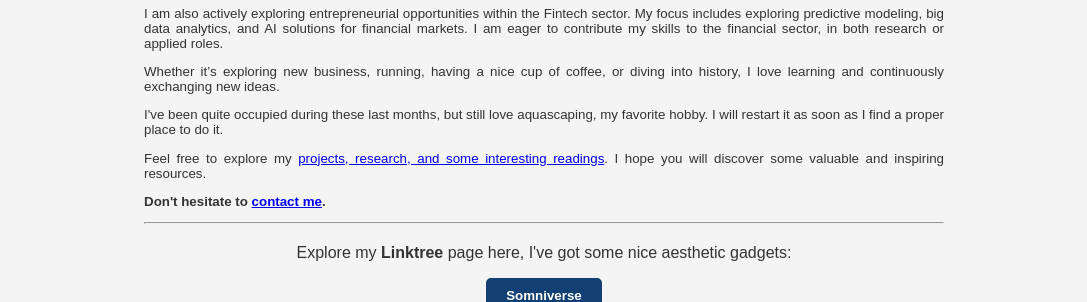
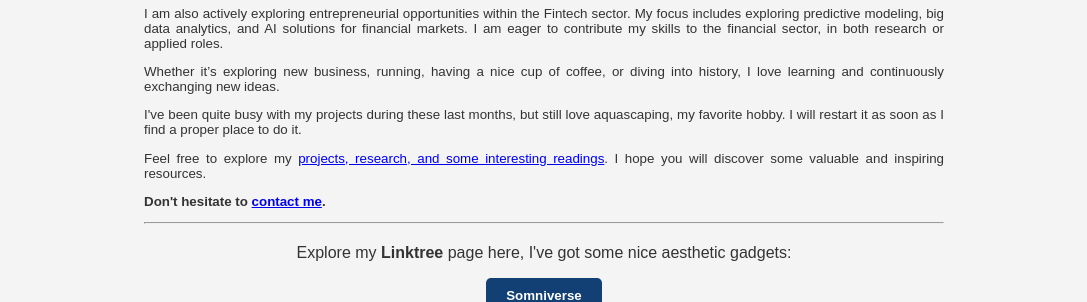
Before and after one commit to GregSom-MSc/GregSom-MSc.github.io, a Jekyll site: the page built from index.md, in a window 1280 px wide. Shown: the part 426-728 px from the top of the page, without its empty margins (96-1183 px from the left). Built offline with Jekyll 4.4.1, drawn with Linux system fonts in a browser that asks for light colours.

Commit message:
Update index.md

```diff
--- a/index.md
+++ b/index.md
@@ -14,7 +14,7 @@ layout: default
 
     <p>Whether it’s exploring new business, running, having a nice cup of coffee, or diving into history, I love learning and continuously exchanging new ideas.</p>
 
-    <p>I've been quite occupied during these last months, but still love aquascaping, my favorite hobby. I will restart it as soon as I find a proper place to do it.</p>
+    <p>I've been quite busy with my projects during these last months, but still love aquascaping, my favorite hobby. I will restart it as soon as I find a proper place to do it.</p>
 
     <p>Feel free to explore my <a href="https://GregSom-MSc.github.io/research">projects, research, and some interesting readings</a>. I hope you will discover some valuable and inspiring resources. </p>
 
```
